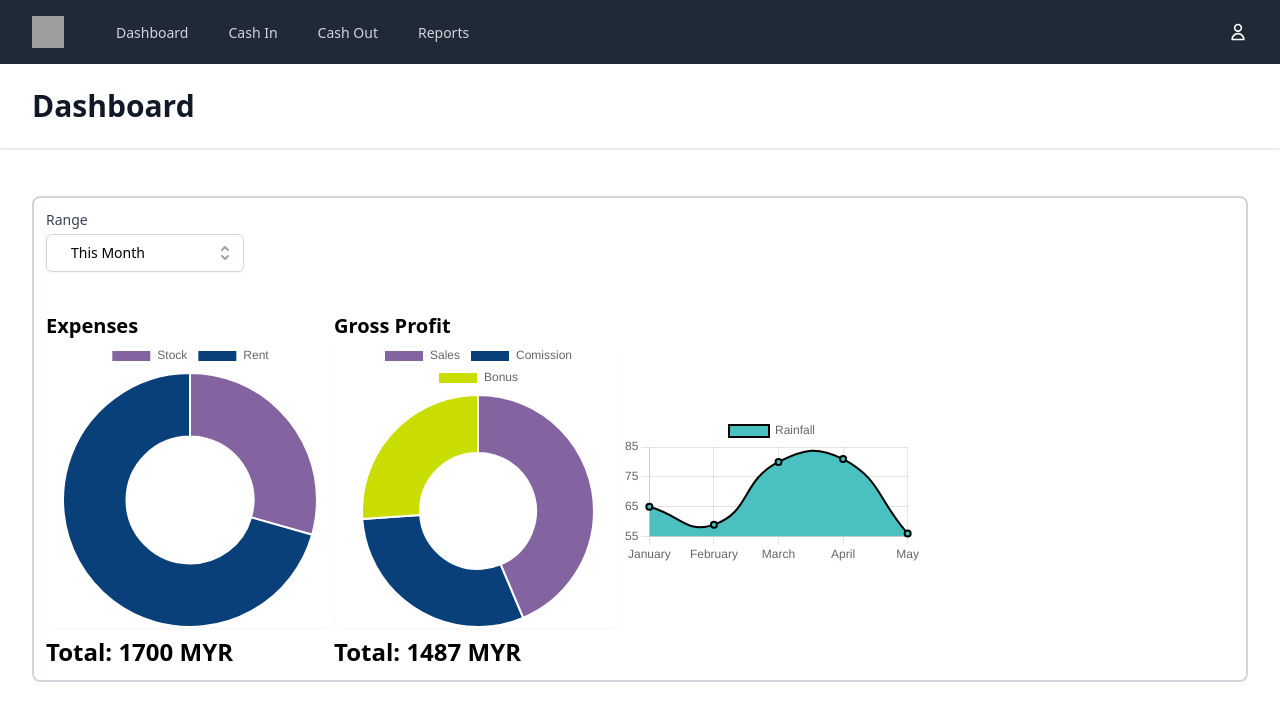
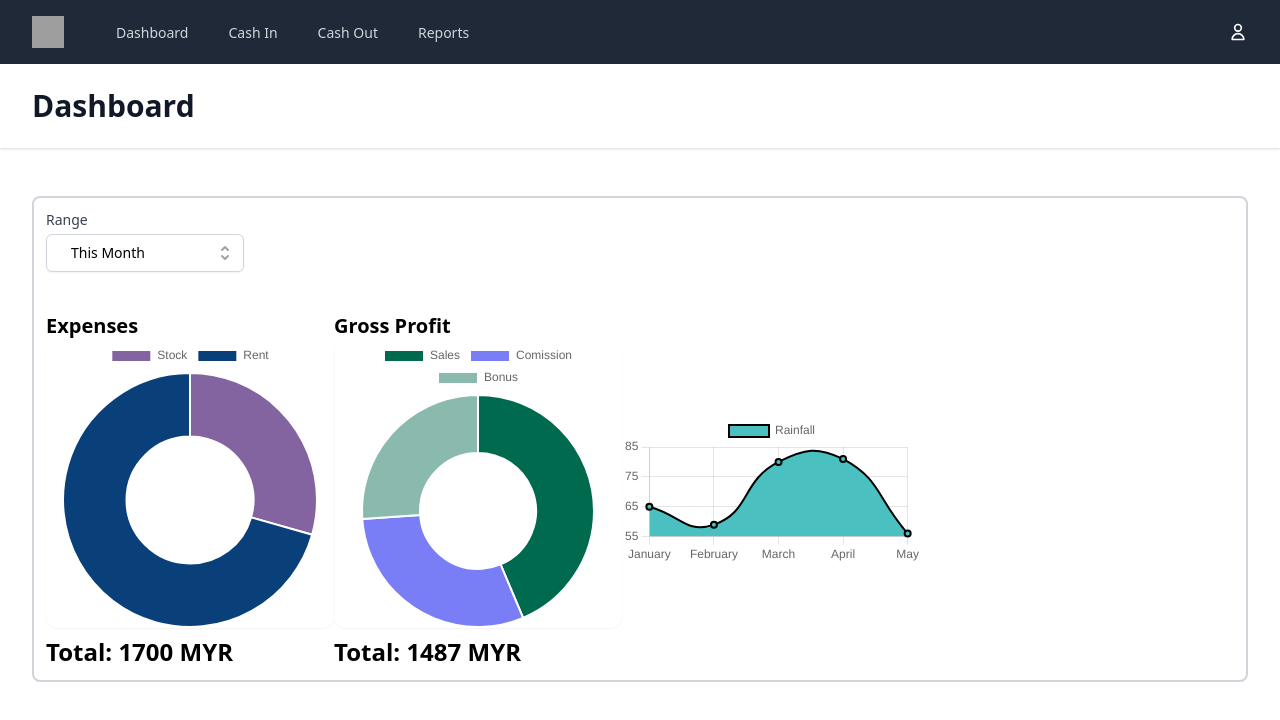
Before and after one commit to qiuyixianq/icp-app, a React (Create React App) app: page /dashboard in a window 1280 px wide. Shown: the top 720 px of the page. Built offline with nearby package versions, Linux system fonts and the light colour scheme; grey boxes are pictures that could not be loaded.

Commit message:
UI fixes on charts

```diff
--- a/src/components/Dashboard/Dashboard.jsx
+++ b/src/components/Dashboard/Dashboard.jsx
@@ -22,7 +22,7 @@ export const Dashboard = () => {
                 <div className=" max-w-7xl mx-auto py-6 sm:px-6 lg:px-8">
                     {/* Replace with your content */}
                     <div className="px-4 py-6 sm:px-0">
-                        <div className="border-2 border-gray-300 rounded-lg p-3" >
+                        <div className="border-2 border-gray-300 bg-white rounded-lg p-3" >
                             <Range onRangeChange={setRange} range={range} />
 
 
--- a/src/components/Dashboard/PieChartIn.jsx
+++ b/src/components/Dashboard/PieChartIn.jsx
@@ -4,8 +4,8 @@ import { useSelector } from 'react-redux';
 import { cashInData } from '../CashIn/cashInDataEg';
 
 
-const backgroundColor = ['#8464a0', '#0a407a', '#C9DE00', '#2086ec', '#00A6B4', '#6800B4', '#cea9bc'];
-const hoverBackgroundColor = ['#532d75', '#082a4f', '#4B5000', '#145391', '#003350', '#35014F', '#99607e'];
+const backgroundColor = ['#006a4e', '#797df6', '#8abaae', '#4adede', '#1aa6ec', '#1e2e97'];
+const hoverBackgroundColor = ['#00523c', '#5659c7', '#699187', '#3ca3a3', '#147eb3', '#121c5e'];
 
 export const PieChartIn = props => {
     const { cashInCategory } = useSelector(state => state.category);
@@ -73,7 +73,8 @@ export const PieChartIn = props => {
                         legend: {
                             display: true,
                             position: 'right'
-                        }
+                        },
+                        hoverOffset: 6
                     }}
                 />
             </div>
--- a/src/components/Dashboard/PieChartOut.jsx
+++ b/src/components/Dashboard/PieChartOut.jsx
@@ -73,7 +73,8 @@ export const PieChartOut = props => {
                         legend: {
                             display: true,
                             position: 'right'
-                        }
+                        },
+                        hoverOffset: 6
                     }}
                 />
             </div>
```
